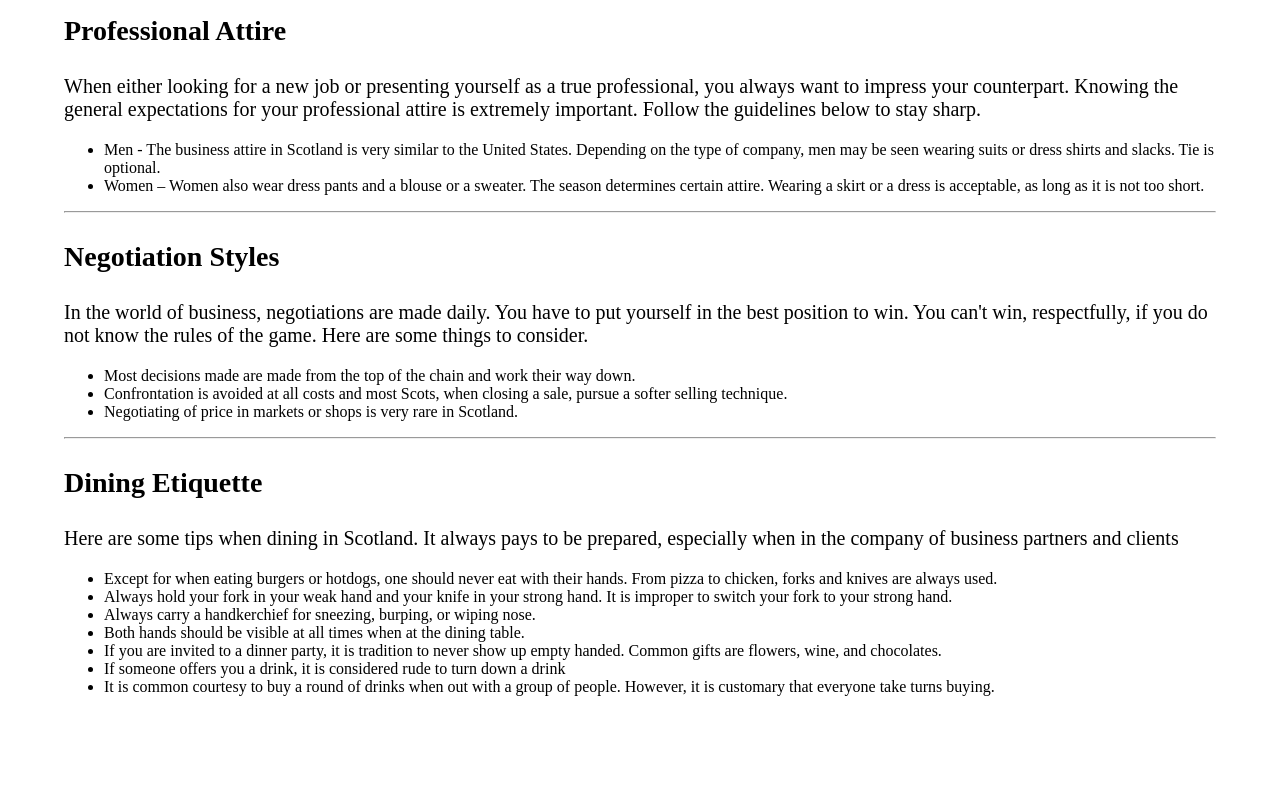
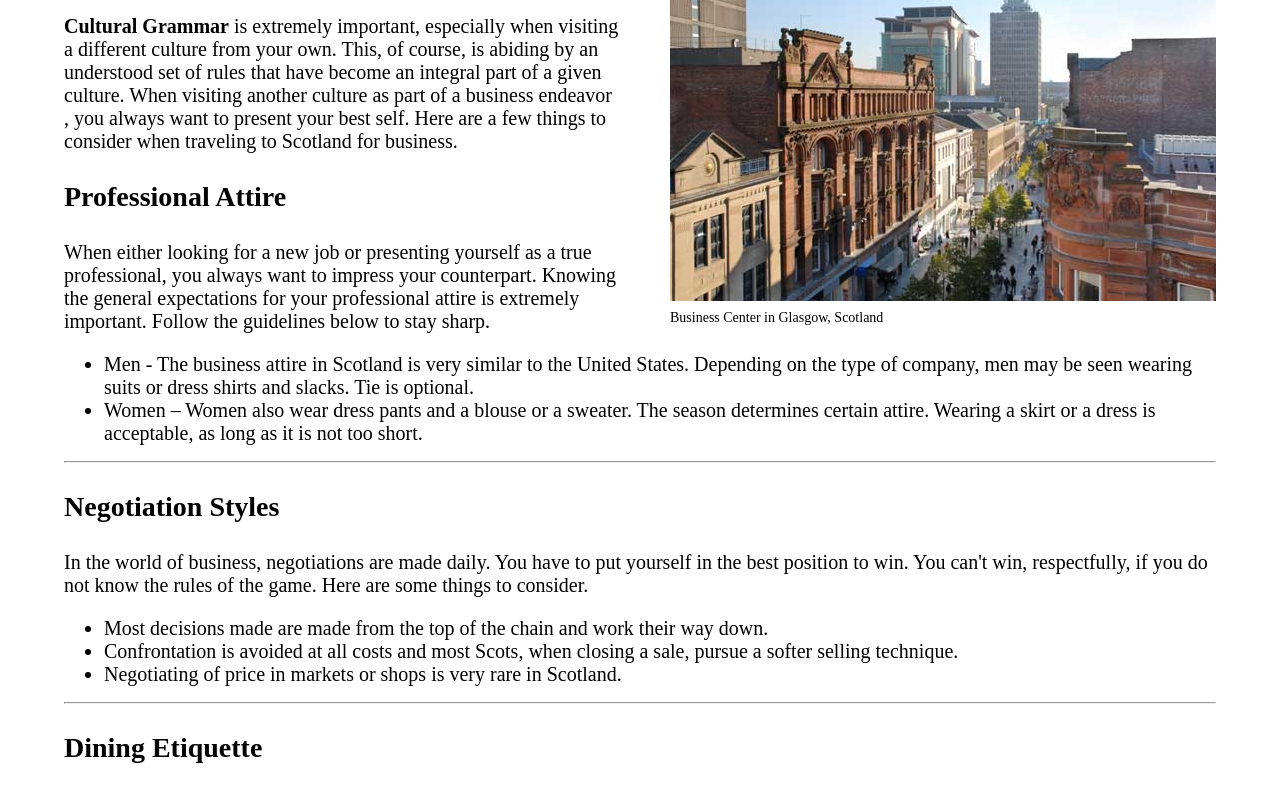
Before and after one commit to jemcphe/AAS, a plain HTML site: page business.html in a window 1280 px wide. Shown: the part 249-1038 px from the top of the page. Before the commit the page ends 961 px from the top, so only its background shows below. Drawn offline with Linux system fonts and the light colour scheme.

Commit message:
updates to styles and new addition to content.

```diff
--- a/business.html
+++ b/business.html
@@ -40,8 +40,16 @@
 		</ul>
 	</div>
 	<div class="container">
+		<div id="glasgow">
+			<img src="images/glasgow.jpg" alt="Business Center in Glasgow, Scotland" />
+			<p class="reftext">Business Center in Glasgow, Scotland</p>
+		</div>
 		<div>
 			<h2>Corporate Culture</h2>
+			<p><strong>Cultural Grammar</strong> is extremely important, especially when visiting a different culture from your own.
+				This, of course, is abiding by an understood set of rules that have become an integral part of
+				a given culture.  When visiting another culture as part of a business endeavor , you always want to
+				present your best self.  Here are a few things to consider when traveling to Scotland for business.
 		</div>
 
 		<div>
@@ -50,7 +58,7 @@
 				true professional, you always want to impress your counterpart.
 				Knowing the general expectations for your professional attire
 				is extremely important.  Follow the guidelines below to stay sharp.</p>
-			<ul>
+			<ul class="bulletPoints">
 				<li>Men - The business attire in Scotland is very similar to the United States.  Depending on the type of company, men may be seen wearing suits or dress shirts and slacks.  Tie is optional.</li>
 				<li>Women – Women also wear dress pants and a blouse or a sweater.  The season determines certain attire.  Wearing a skirt or a dress is acceptable, as long as it is not too short.</li>
 			</ul>
@@ -61,7 +69,7 @@
 			<p>In the world of business, negotiations are made daily.  You have to
 				put yourself in the best position to win.  You can't win, respectfully,
 				if you do not know the rules of the game.  Here are some things to consider.</p>
-			<ul>
+			<ul class="bulletPoints">
 				<li>Most decisions made are made from the top of the chain and work their way down.</li>
 				<li>Confrontation is avoided at all costs and most Scots, when closing a sale, pursue a softer selling technique.</li>
 				<li>Negotiating of price in markets or shops is very rare in Scotland.</li>
@@ -74,7 +82,7 @@
 				prepared, especially when in the company of business partners and
 				clients
 			</p>
-			<ul>
+			<ul class="bulletPoints">
 				<li>Except for when eating burgers or hotdogs, one should never eat with their hands.  From pizza to chicken, forks and knives are always used. </li>
 				<li>Always hold your fork in your weak hand and your knife in your strong hand.   It is improper to switch your fork to your strong hand.</li>
 				<li>Always carry a handkerchief for sneezing, burping, or wiping nose.</li>
--- a/styles/styles.css
+++ b/styles/styles.css
@@ -11,6 +11,9 @@ h3{
 	font-size: 28px;
 }
 p{
+	font-size: 20px;
+}
+.bulletPoints li{
 	font-size: 20px;
 }
 .container{
@@ -59,9 +62,31 @@ p{
 .navUl a:active{
 	color: #000;
 }
+#generalInfo{
+	margin-top: 30px;
+}
+#generalInfo tr{
+	height: 25px;
+}
+.trow1{
+	font-weight: bold;
+	font-size: 18px;
+	width: 200px;
+}
+.trow2{
+	font-size: 18px;
+}
 #scotland{
 	float: right;
 	//margin-right: 25%;
 	width: 350px;
 	height: 480px;
 }
+#glasgow{
+	float: right;
+	margin-left: 50px;
+}
+.reftext{
+	margin-top: 5px;
+	font-size: 14px;
+}
```
Also changed, not shown: general.html (+6 -4 lines), index.html (+2 -2 lines), images/glasgow.jpg (added), 1 other file.
